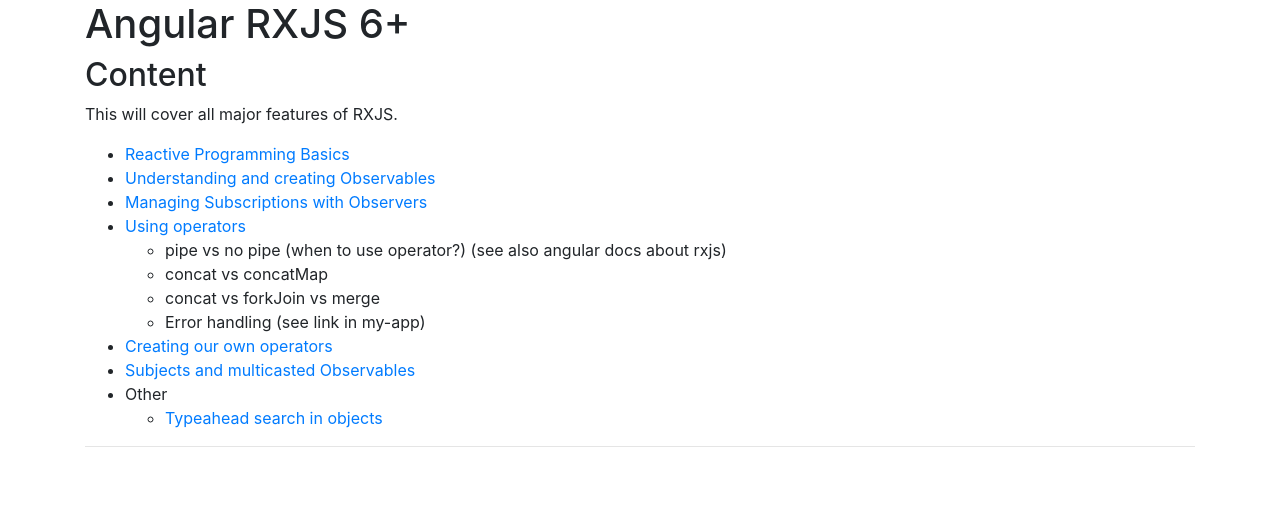
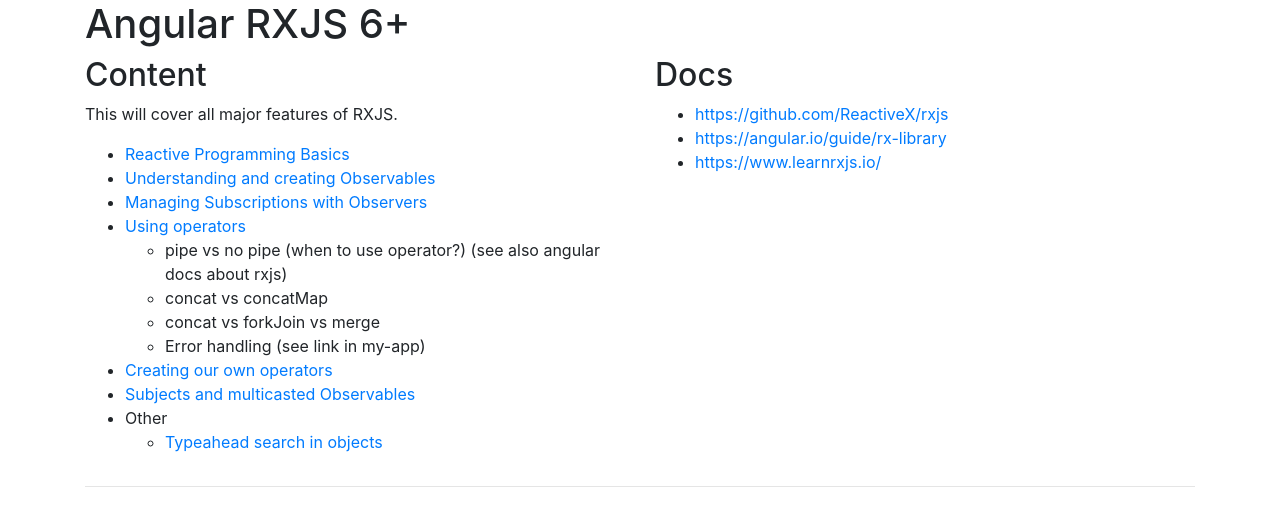
Before and after one commit to henrikmathiesen/angular-x-rxjs6-plus, an Angular app: page / in a window 1280 px wide. Shown: the top 526 px of the page. Built offline with nearby package versions, Linux system fonts and the light colour scheme.

Commit message:
-links to docs

```diff
--- a/src/app/menu/menu.component.html
+++ b/src/app/menu/menu.component.html
@@ -1,3 +1,5 @@
+<div class="row">
+    <div class="col-md-6">
         <h2>Content</h2>
 
         <p>
@@ -10,10 +12,12 @@
                     <a [routerLink]="['/reactive-programming-basics']">Reactive Programming Basics</a>
                 </li>
                 <li>
-            <a [routerLink]="['/understanding-and-creating-observables']">Understanding and creating Observables</a>
+                    <a [routerLink]="['/understanding-and-creating-observables']">Understanding and creating
+                        Observables</a>
                 </li>
                 <li>
-            <a [routerLink]="['/managing-subscriptions-with-observers']">Managing Subscriptions with Observers</a>
+                    <a [routerLink]="['/managing-subscriptions-with-observers']">Managing Subscriptions with
+                        Observers</a>
                 </li>
                 <li>
                     <a [routerLink]="['/using-operators']">Using operators</a>
@@ -38,6 +42,21 @@
                 </li>
             </ul>
         </nav>
-
+    </div>
+    <div class="col-md-6">
+        <h2>Docs</h2>
+        <ul>
+            <li>
+                <a href="https://github.com/ReactiveX/rxjs">https://github.com/ReactiveX/rxjs</a>
+            </li>
+            <li>
+                <a href="https://angular.io/guide/rx-library">https://angular.io/guide/rx-library</a>
+            </li>
+            <li>
+                <a href="https://www.learnrxjs.io/">https://www.learnrxjs.io/</a>
+            </li>
+        </ul>
+    </div>
+</div>
 
 <hr>
```
Lines whose indentation alone changed are shown as unchanged.
